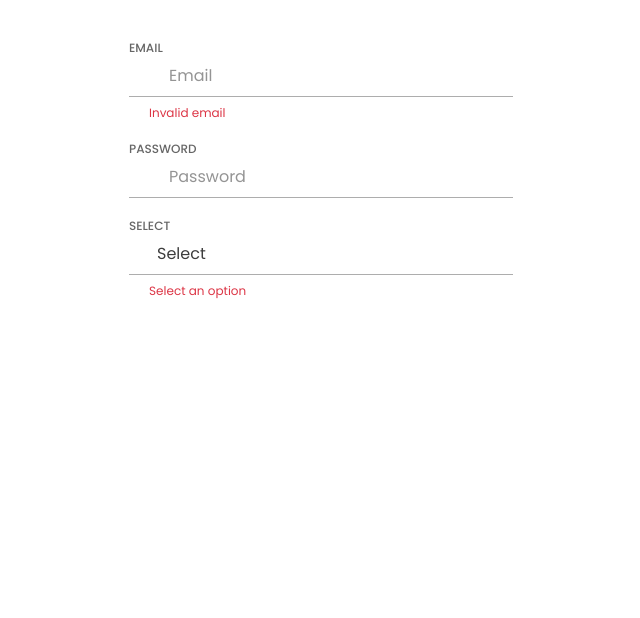
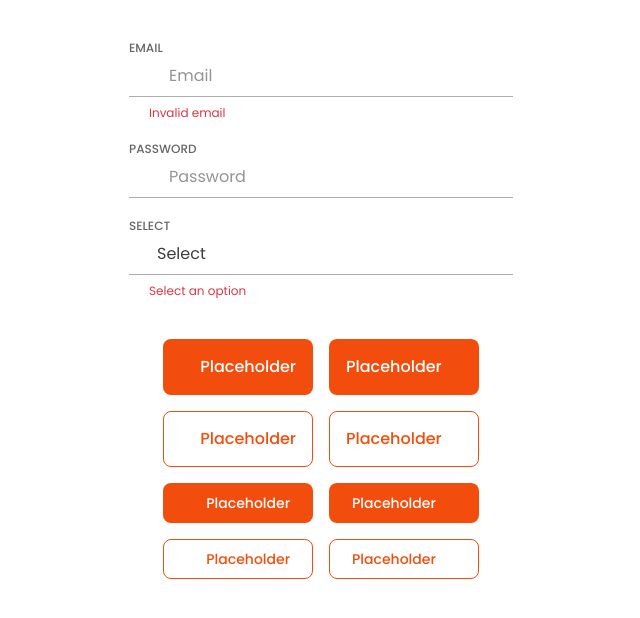
Before and after one commit to ivanseibel/mba-rocketseat-marketplace-web, a React (Vite) app: page / in a window 1280 px wide. Shown: the top 618 px of the page, without its empty margins (319-959 px from the left). Built offline with nearby package versions, Linux system fonts and the light colour scheme; some icons are missing.

Commit message:
Add Button component with customizable properties and integrate into App

```diff
--- a/src/App.tsx
+++ b/src/App.tsx
@@ -1,6 +1,7 @@
 import { AccessIcon, Mail02Icon, SaleTag02Icon } from "hugeicons-react";
 import { Input } from "./components/input";
 import "./index.css";
+import { Button } from "./components/button";
 import { Select } from "./components/select";
 
 export function App() {
@@ -33,6 +34,74 @@ export function App() {
 				error="Select an option"
 				icon={<SaleTag02Icon />}
 			/>
+
+			{/* Testing Button components */}
+			<div className="grid grid-cols-2 gap-4 mt-5">
+				<Button
+					label="Placeholder"
+					onClick={() => alert("Button clicked")}
+					icon={"Mail02Icon"}
+					iconPosition="left"
+					size="md"
+					variant="solid"
+				/>
+				<Button
+					label="Placeholder"
+					onClick={() => alert("Button clicked")}
+					icon={"ArrowRight02Icon"}
+					iconPosition="right"
+					size="md"
+					variant="solid"
+				/>
+				<Button
+					label="Placeholder"
+					onClick={() => alert("Button clicked")}
+					icon={"PlusSignIcon"}
+					iconPosition="left"
+					size="md"
+					variant="outline"
+				/>
+				<Button
+					label="Placeholder"
+					onClick={() => alert("Button clicked")}
+					icon={"ArrowRight02Icon"}
+					iconPosition="right"
+					size="md"
+					variant="outline"
+				/>
+				<Button
+					label="Placeholder"
+					onClick={() => alert("Button clicked")}
+					icon={"PlusSignIcon"}
+					iconPosition="left"
+					size="sm"
+					variant="solid"
+				/>
+				<Button
+					label="Placeholder"
+					onClick={() => alert("Button clicked")}
+					icon={"ArrowRight02Icon"}
+					iconPosition="right"
+					size="sm"
+					variant="solid"
+				/>
+				<Button
+					label="Placeholder"
+					onClick={() => alert("Button clicked")}
+					icon={"PlusSignIcon"}
+					iconPosition="left"
+					size="sm"
+					variant="outline"
+				/>
+				<Button
+					label="Placeholder"
+					onClick={() => alert("Button clicked")}
+					icon={"ArrowRight02Icon"}
+					iconPosition="right"
+					size="sm"
+					variant="outline"
+				/>
+			</div>
 		</div>
 	);
 }
--- /dev/null
+++ b/src/components/button.tsx
@@ -0,0 +1,58 @@
+import * as HugeIcons from "hugeicons-react";
+
+interface ButtonProps {
+	label: string;
+	size?: "sm" | "md";
+	variant?: "solid" | "outline";
+	icon: keyof typeof HugeIcons;
+	iconPosition?: "left" | "right";
+	onClick?: () => void;
+}
+
+export function Button({
+	label,
+	size = "md",
+	variant = "solid",
+	icon,
+	iconPosition = "left",
+	onClick,
+}: ButtonProps): JSX.Element {
+	// Define size-based classes for padding, font size, and height
+	const sizeClasses =
+		size === "sm" ? "px-2 text-sm h-10" : "px-4 text-base h-14";
+
+	// Define variant-based classes for styles (solid or outline)
+	const variantClasses =
+		variant === "outline"
+			? "border border-orange-base text-orange-base bg-white hover:text-orange-dark hover:border-orange-dark"
+			: "bg-orange-base text-white hover:bg-orange-dark";
+
+	// Define icon size and stroke width based on button size
+	const iconProps =
+		size === "sm" ? { strokeWidth: 2, size: 16 } : { strokeWidth: 2, size: 24 };
+
+	const IconComponent = icon ? (HugeIcons[icon] as React.ElementType) : null;
+
+	return (
+		<button
+			type="button"
+			className={`flex items-center gap-3 justify-center ${sizeClasses} ${variantClasses} rounded-lg font-medium transition-colors duration-200 focus:outline-none focus:ring-2 focus:ring-orange-base focus:ring-opacity-50`}
+			onClick={onClick}
+		>
+			{/* Render icon on the left if specified */}
+			{icon && iconPosition === "left" && (
+				<span className="mr-2">
+					{IconComponent && <IconComponent {...iconProps} />}
+				</span>
+			)}
+			{/* Render the button label */}
+			<span>{label}</span>
+			{/* Render icon on the right if specified */}
+			{icon && iconPosition === "right" && (
+				<span className="ml-2">
+					{IconComponent && <IconComponent {...iconProps} />}
+				</span>
+			)}
+		</button>
+	);
+}
```
